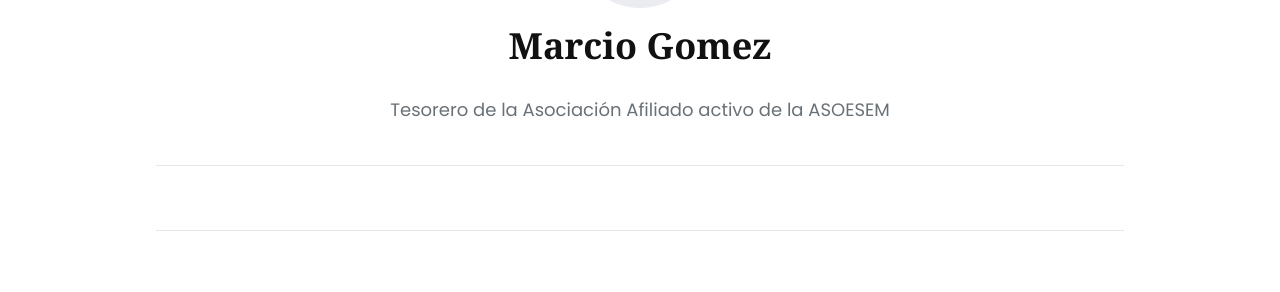
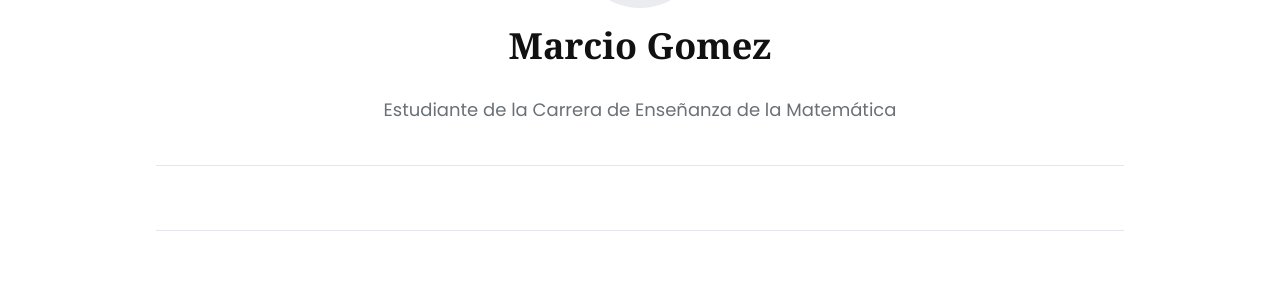
Before and after one commit to asoesem/asoesem.github.io, a Jekyll site: the page built from _authors/marcio.md, in a window 1280 px wide. Shown: the part 250-542 px from the top of the page. Built offline with Jekyll 4.4.1, drawn with Linux system fonts in a browser that asks for light colours.

Commit message:
Cambia rol del autor

```diff
--- a/_authors/marcio.md
+++ b/_authors/marcio.md
@@ -8,5 +8,4 @@
 # facebook: https://www.facebook.com
 # instagram: https://www.instagram.com
 ---
-Tesorero de la Asociación
-Afiliado activo de la ASOESEM
+Estudiante de la Carrera de Enseñanza de la Matemática
```
